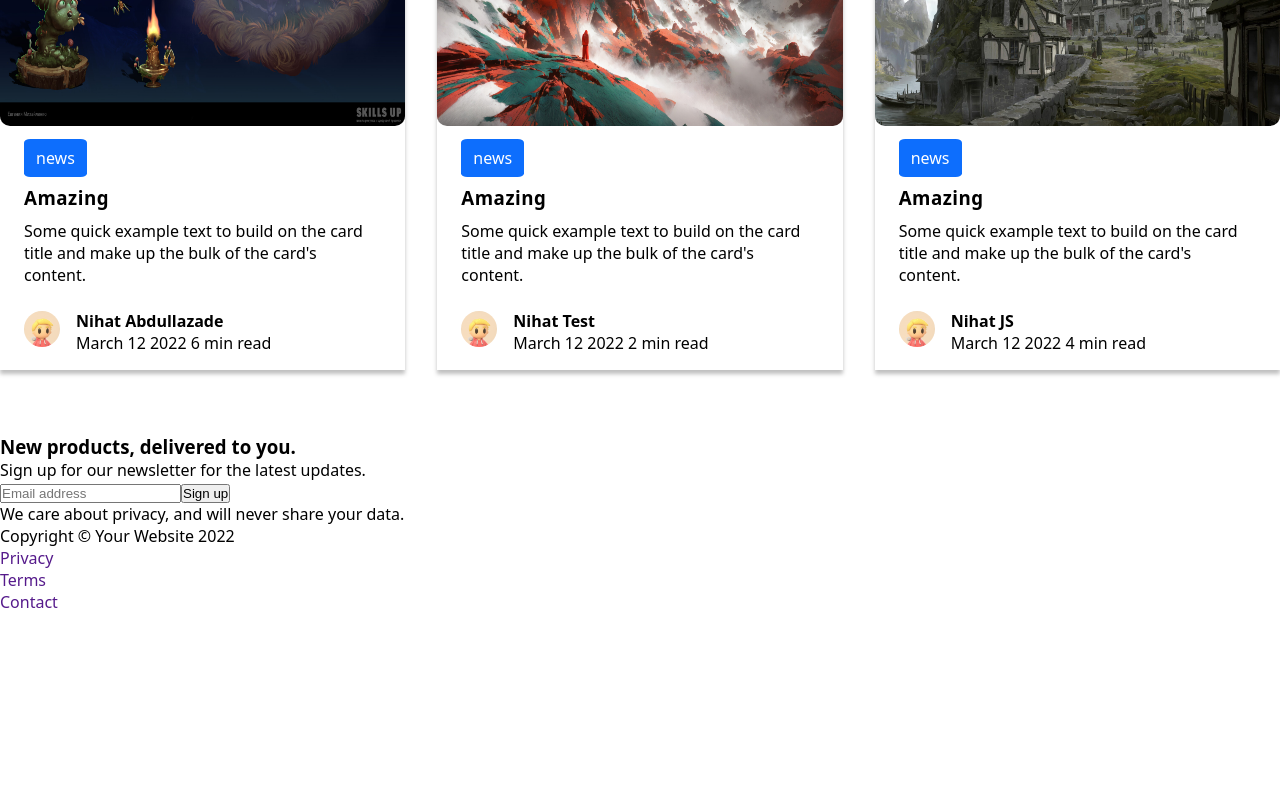
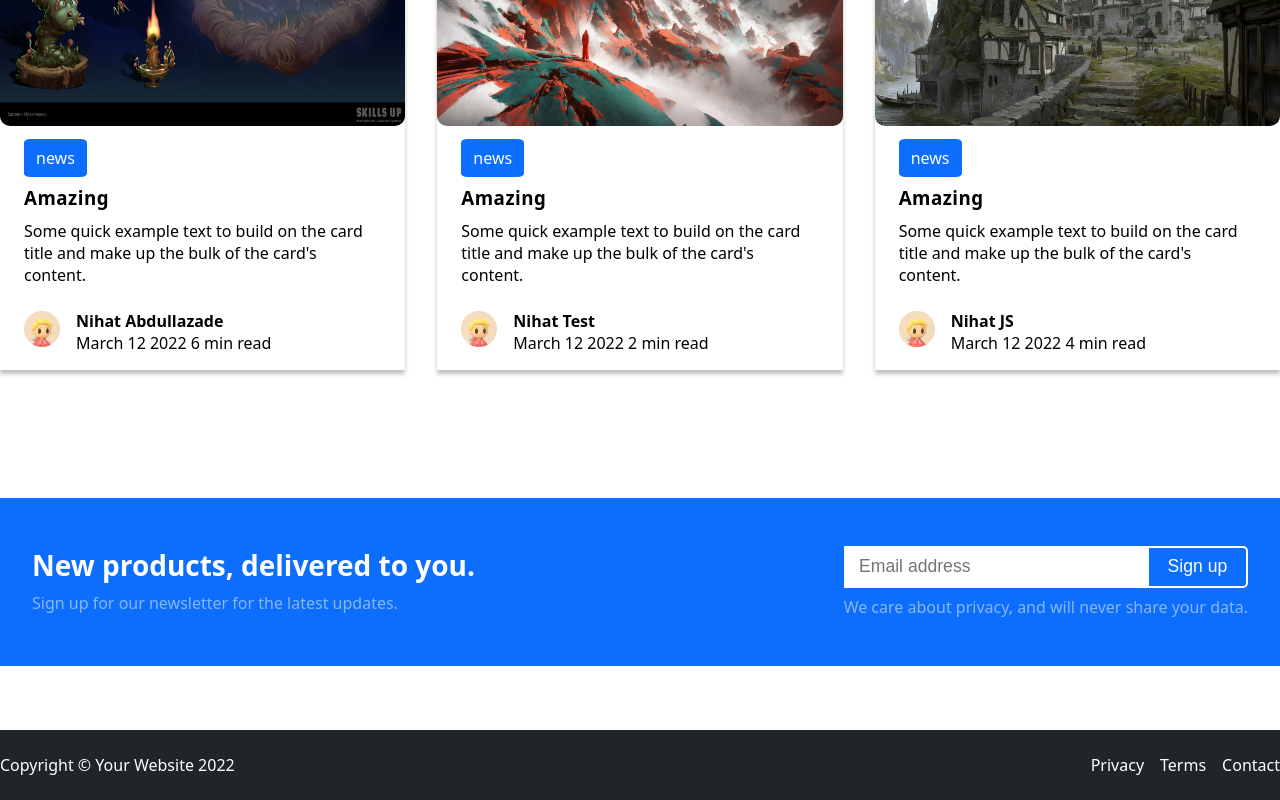
Before and after one commit to nihat-js/modern-business-template, a React (Vite) app: page / in a window 1280 px wide. Shown: the part 1658-2458 px from the top of the page. Before the commit the page ends 2271 px from the top, so only its background shows below. Built offline with nearby package versions, Linux system fonts and the light colour scheme.

Commit message:
Home page finished

```diff
--- a/src/components/Footer.jsx
+++ b/src/components/Footer.jsx
@@ -3,7 +3,7 @@ import './Footer.scss'
 export default function Footer() {
   return (
     <footer>
-      <div className="container-1300">
+      <div className="container">
         <div className="row">
           <p className="copyright"> Copyright © Your Website 2022</p>
           <ul className='link'>
--- a/src/components/Footer.scss
+++ b/src/components/Footer.scss
@@ -0,0 +1,19 @@
+footer{
+  padding: 1.5rem 0 ;
+  background-color: #212529;
+  color : #fff;
+  .container{
+    .row{
+      display: flex;
+      justify-content: space-between;
+      align-items: center;
+      .link{
+        display: flex;
+        gap: 1rem;
+        li a{
+        color: #fff;
+        }
+      }
+    }
+  }
+}
--- a/src/pages/Home.jsx
+++ b/src/pages/Home.jsx
@@ -88,15 +88,11 @@ export default function Home() {
       </section>
 
       <section className="newsletter">
-        <div className="container"></div>
-      </section>
-
-      <div className="newsletter-wrap">
-        <div className="container-1300">
+        <div className="container">
           <div className="row">
             <div className="left-column">
               <h3 className="heading">New products, delivered to you.</h3>
-              <p className="text">Sign up for our newsletter for the latest updates.</p>
+              <p className="subheading">Sign up for our newsletter for the latest updates.</p>
             </div>
             <div className="right-column">
               <form action="">
@@ -107,7 +103,8 @@ export default function Home() {
             </div>
           </div>
         </div>
-      </div>
+      </section>
+
 
       <Footer />
 
--- a/src/pages/Home.scss
+++ b/src/pages/Home.scss
@@ -228,4 +228,55 @@ main.home-page {
       }
     }
   }
+
+  section.newsletter{
+    padding: 4rem 0 ;
+    color : #fff;
+    .container{
+        .row {
+          background-color: #0d6efd;
+          padding: 3rem 2rem ;
+          display: flex;
+          justify-content: space-between;
+          .left-column{
+            .heading{
+                font-size: 1.75rem;
+                margin-bottom: .5rem;
+            }
+            .subheading{
+              color: #ffffff80;
+
+            }
+          }
+          .right-column{
+            form{
+              margin-bottom: .5rem;
+              display: grid;
+              grid-template-columns: 3fr 1fr;
+              input{
+                  padding: .6rem .9rem;
+                  border: 1px solid #ffffff80;
+                  outline: none;
+                  font-size: 1.1rem;
+              }
+              button {
+                color : #fff;
+                border-radius: 0 5px 5px 0 ;
+                background-color: #0d6efd;
+                border: 2px solid #fff ;
+                font-size: 1.1rem;
+                &:hover{
+                  color : #0d6efd;
+                  background-color: #fff;
+                  border-color: #008080;
+                }
+              }
+            }
+            .text{
+              color : #ffffff80;
+            }
+          }
+        }
+    }
+  }
 }
```
